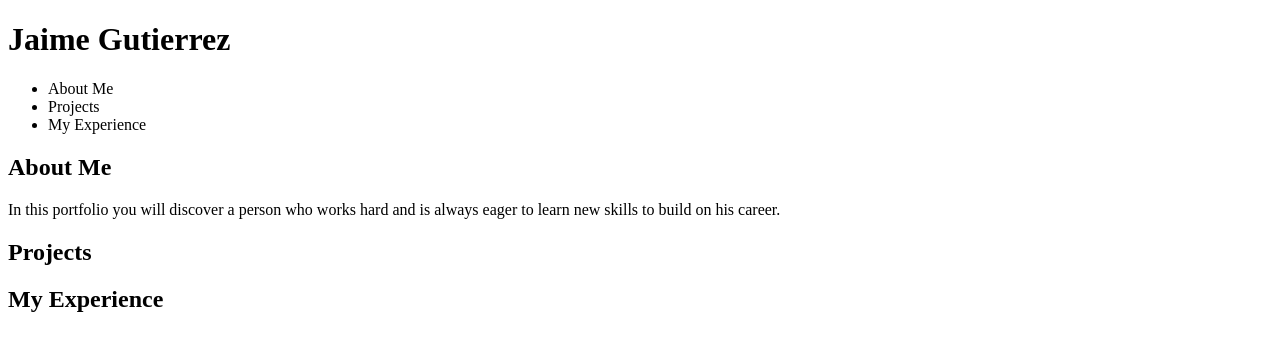
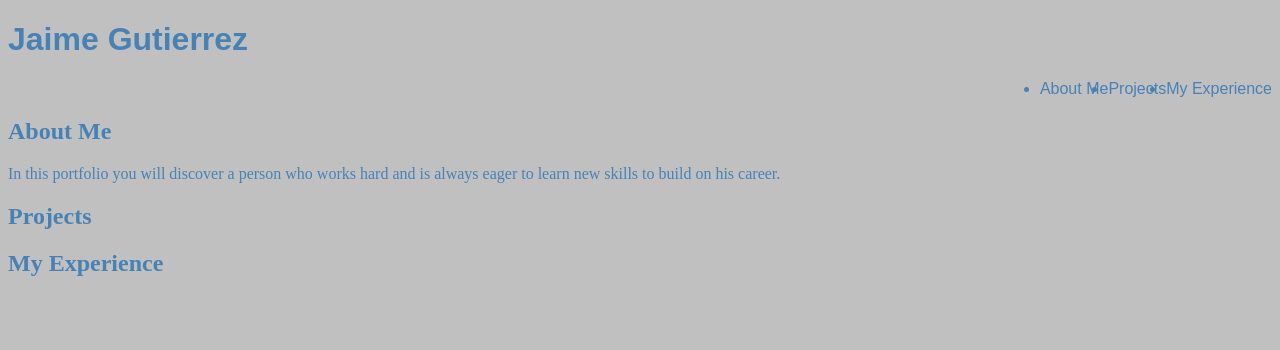
Before and after one commit to xJaimeGx/jaime-g-portfolio, a plain HTML site: page index.html in a window 1280 px wide. Drawn offline with Linux system fonts and the light colour scheme.

Commit message:
more css

```diff
--- a/assets/css/styles.css
+++ b/assets/css/styles.css
@@ -1,3 +1,19 @@
+:root {
+    --primary-color: steelblue;
+    --secondary-color: silver;
+}
 body {
-    background-color: teal;
+    color: var(--primary-color);
+    background-color: var(--secondary-color);
 }
+
+h1 {
+    font-family: fantasy;
+}
+
+ul {
+    font-family: sans-serif;
+    display: flex;
+    flex-direction: row;
+    justify-content: flex-end;
+}
--- a/index.html
+++ b/index.html
@@ -1,7 +1,7 @@
 <!DOCTYPE html>
 <html lang="en">
     <head>
-        <link rel="stylsheet" href="assets/css/styles.css">
+        <link rel="stylesheet" href="assets/css/styles.css">
         <meta charset="UTF-8">
         <title>Jaime's Portfolio</title>
     </head>
```
